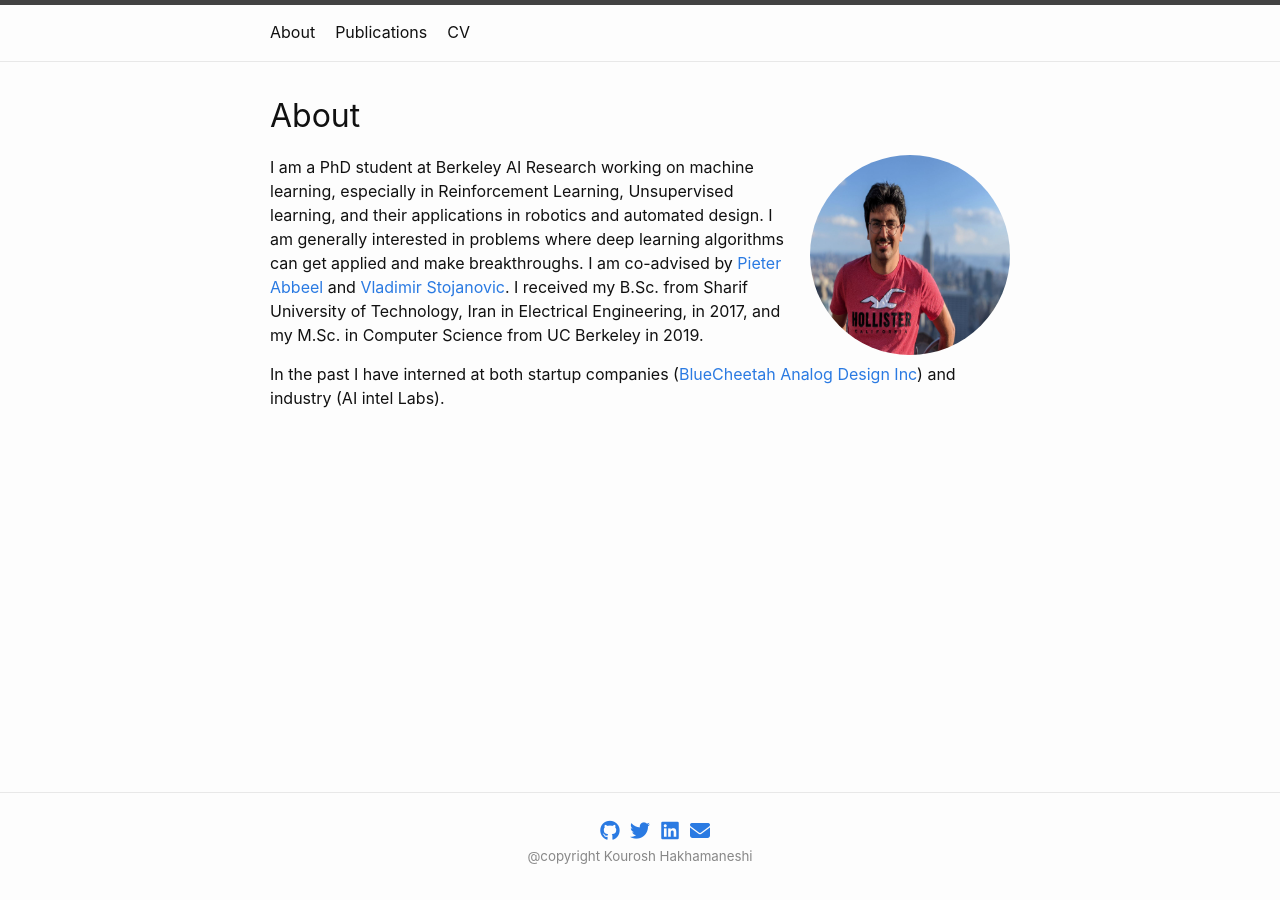
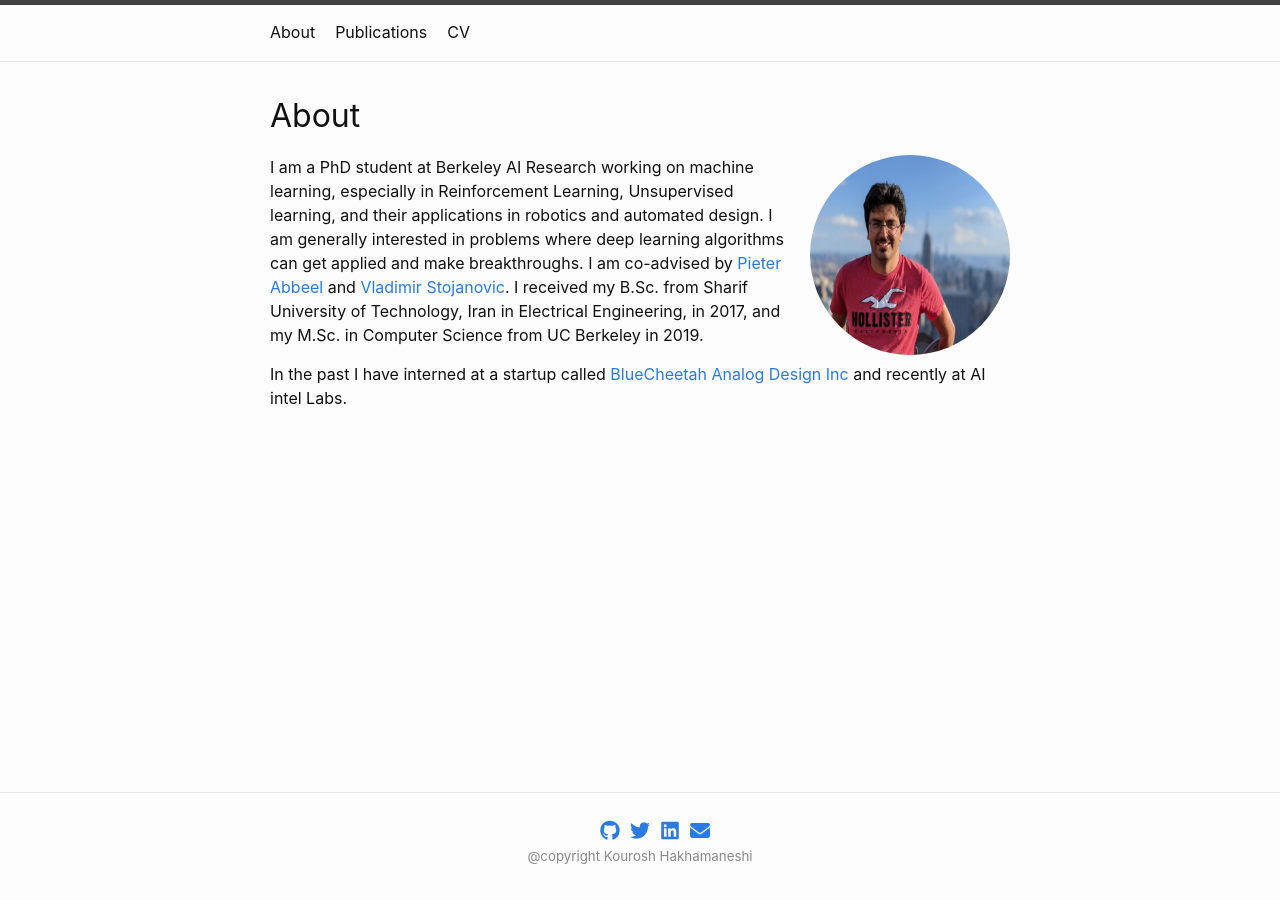
Before and after one commit to kouroshHakha/kouroshHakha.github.io, a Jekyll site: the page built from index.md, in a window 1280 px wide. Built offline with Jekyll 4.4.1, drawn with Linux system fonts in a browser that asks for light colours; nearby versions of some CDN libraries; a style sheet for code colours, icons or effects is not loaded; a file with an impossible date is left out.

```diff
--- a/index.md
+++ b/index.md
@@ -26,7 +26,7 @@ that leverages my undergrad knowledge and build an automation system that
 circuit designers really care about.
  -->
 
-In the past I have interned at both startup companies (<a href="https://www.bcanalog.com/" target="_blank">BlueCheetah Analog Design Inc</a>) and industry (AI intel Labs).
+In the past I have interned at a startup called <a href="https://www.bcanalog.com/" target="_blank">BlueCheetah Analog Design Inc</a> and recently at AI intel Labs.
 <!--  am very much into entrepreneurship and startups. Currently, I am interning at a venture, spun out
 of UC Berkeley, called
 , where we develop analog IPs using our open
```
Also changed, not shown: _posts/2021-08-31-skip.md (added, +11 -0 lines).
